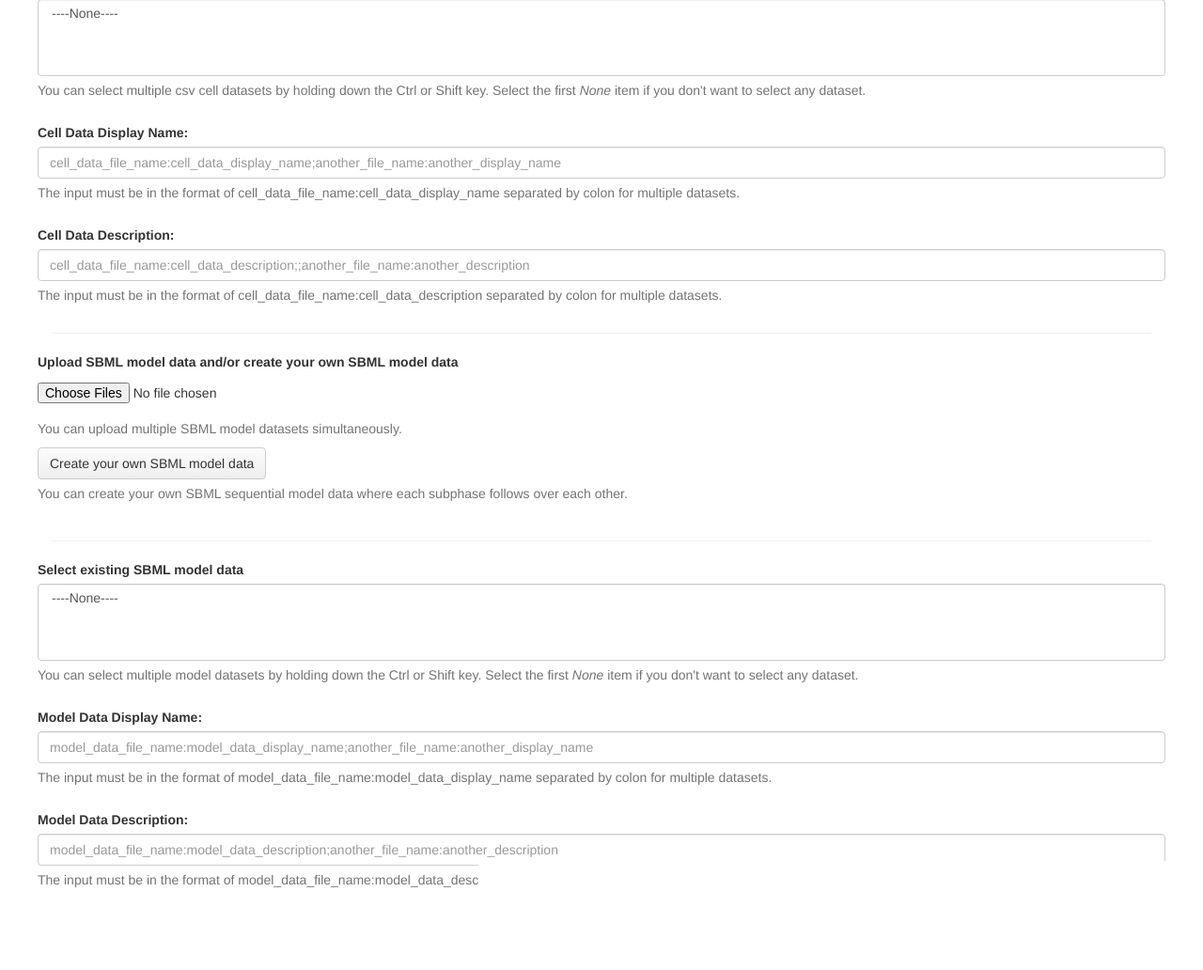
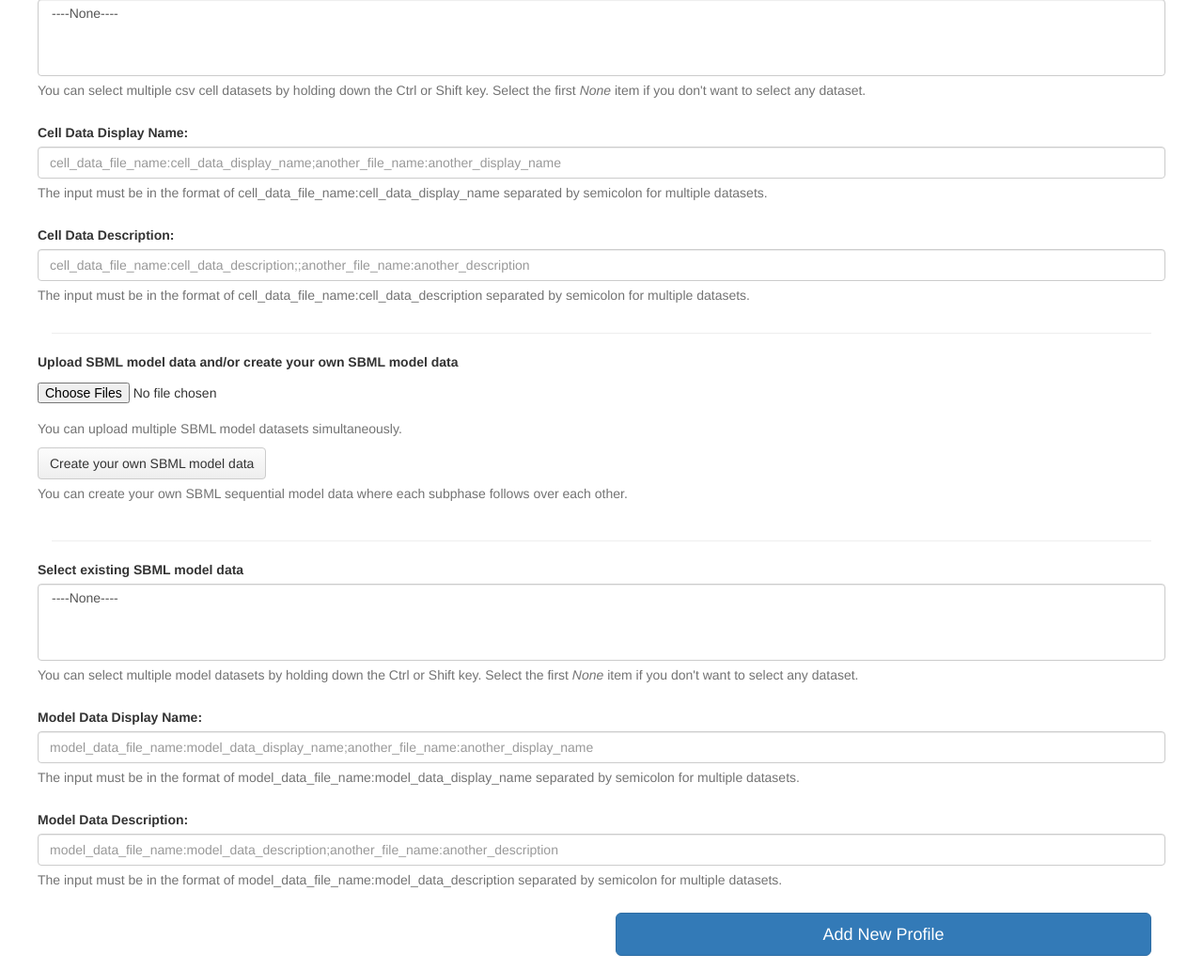
Before and after one commit to RENCI/CellCycleBrowser, a Django app: template server/cc_core/templates/cc_core/add-profile.html in a window 1280 px wide. Shown: the part 609-1641 px from the top of the page at 94% size. Run offline with Django 3.2, Linux system fonts and the light colour scheme; the template is opened without the code that fills it, so the values that code supplies are empty; some libraries are stand-ins or nearby versions.

Commit message:
further fix to bugs in adding and deleting profiles

```diff
--- a/server/cc_core/templates/cc_core/add-profile.html
+++ b/server/cc_core/templates/cc_core/add-profile.html
@@ -39,12 +39,12 @@
         <div class="form-group">
             <label for="id_cdname">Cell Data Display Name:</label>
             <input id="cdname" class="form-control" name="cdname" placeholder="cell_data_file_name:cell_data_display_name;another_file_name:another_display_name" value="" type="text" />
-            <p class="help-block">The input must be in the format of cell_data_file_name:cell_data_display_name separated by colon for multiple datasets.</p>
+            <p class="help-block">The input must be in the format of cell_data_file_name:cell_data_display_name separated by semicolon for multiple datasets.</p>
         </div>
         <div class="form-group">
             <label for="id_cddesc">Cell Data Description:</label>
             <input id="cddesc" class="form-control" name="cddesc" placeholder="cell_data_file_name:cell_data_description;;another_file_name:another_description" value="" type="text" />
-            <p class="help-block">The input must be in the format of cell_data_file_name:cell_data_description separated by colon for multiple datasets.</p>
+            <p class="help-block">The input must be in the format of cell_data_file_name:cell_data_description separated by semicolon for multiple datasets.</p>
         </div>
         <hr>
         <div class="form-group">
@@ -72,12 +72,12 @@
         <div class="form-group">
             <label for="id_cdname">Model Data Display Name:</label>
             <input id="mdname" class="form-control" name="mdname" placeholder="model_data_file_name:model_data_display_name;another_file_name:another_display_name" value="" type="text" />
-            <p class="help-block">The input must be in the format of model_data_file_name:model_data_display_name separated by colon for multiple datasets.</p>
+            <p class="help-block">The input must be in the format of model_data_file_name:model_data_display_name separated by semicolon for multiple datasets.</p>
         </div>
         <div class="form-group">
             <label for="id_cddesc">Model Data Description:</label>
             <input id="mddesc" class="form-control" name="mddesc" placeholder="model_data_file_name:model_data_description;another_file_name:another_description" value="" type="text" />
-            <p class="help-block">The input must be in the format of model_data_file_name:model_data_description separated by colon for multiple datasets.</p>
+            <p class="help-block">The input must be in the format of model_data_file_name:model_data_description separated by semicolon for multiple datasets.</p>
         </div>
         <div class="form-group">
           <div class="col-sm-offset-6 col-sm-6">
--- a/server/cc_core/templates/cc_core/delete-profile.html
+++ b/server/cc_core/templates/cc_core/delete-profile.html
@@ -10,9 +10,11 @@
         <div class="form-group">
             <label for="profile_sel_names">Select an existing profile</label>
             <select class="form-control" name="profile_sel_name" id="profile_sel_name">
+                {% autoescape on %}
                 {% for fname in profile_data_names %}
-                    <option value={{ fname }}>{{ fname }}</option>
+                    <option value="{{ fname }}">{{ fname }}</option>
                 {% endfor %}
+                {% endautoescape %}
             </select>
             <p class="help-block">Select an existing profile to delete.</p>
         </div>
```
